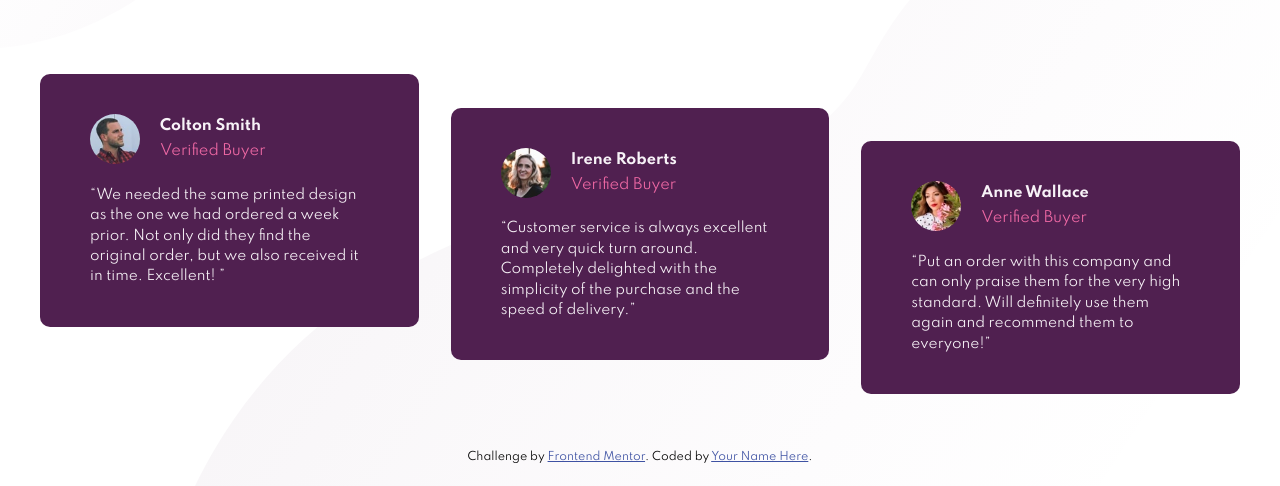
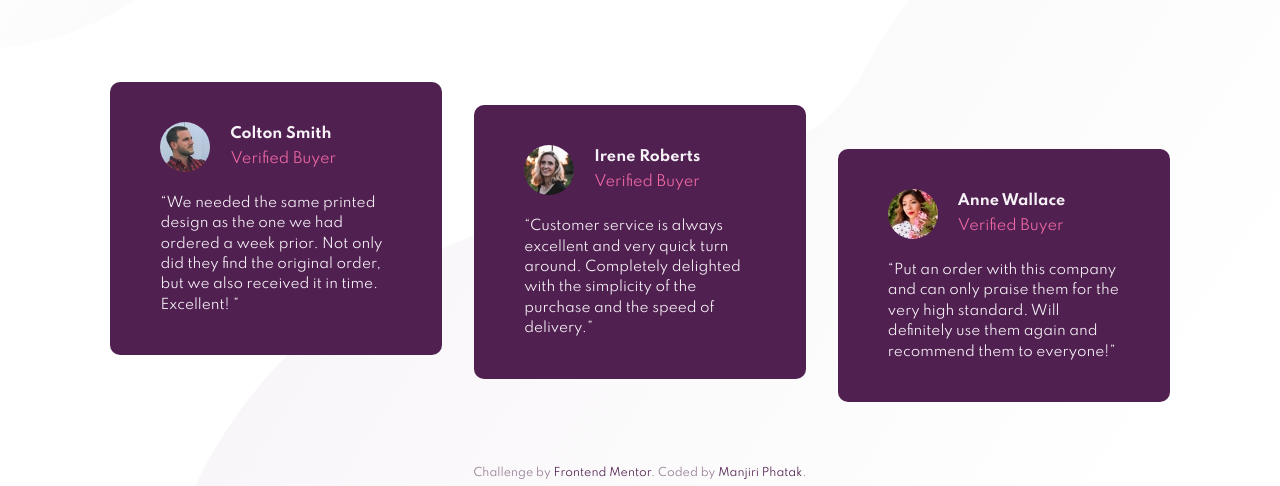
Before and after one commit to manjiriphatak/social-proof-section-master-2-FM, a plain HTML site: page index.html in a window 1280 px wide. Shown: the part 314-800 px from the top of the page. Drawn offline with Linux system fonts and the light colour scheme.

Commit message:
updated css for attributes

```diff
--- a/index.html
+++ b/index.html
@@ -141,7 +141,12 @@
       Challenge by
       <a href="https://www.frontendmentor.io?ref=challenge" target="_blank"
         >Frontend Mentor</a
-      >. Coded by <a href="#">Your Name Here</a>.
+      >. Coded by
+      <a
+        href="https://github.com/manjiriphatak/social-proof-section-master-2-FM"
+        target="_blank"
+        >Manjiri Phatak</a
+      >.
     </div>
   </body>
 </html>
--- a/style.css
+++ b/style.css
@@ -27,7 +27,7 @@ body {
 }
 
 .grid-container {
-  min-width: 1200px;
+  max-width: 1200px;
   padding-top: 80px;
   padding-bottom: 80px;
 }
@@ -62,12 +62,7 @@ body {
   color: var(--Very-Dark-Magenta);
   font-weight: 700;
 }
-/*
-.testimonial-section {
-  display: flex;
-  flex-direction: column;
-  gap: 10px;
-}*/
+
 .testimonial-section {
   text-align: left;
   color: var(--Light-Grayish-Magenta);
@@ -107,25 +102,23 @@ body {
   font-size: 11px;
   text-align: center;
   margin: 5px;
+  color: var(--Dark-Grayish-Magenta);
 }
 .attribution a {
-  color: hsl(228, 45%, 44%);
+  color: var(--Very-Dark-Magenta);
+  text-decoration: none;
+  transition: all 0.2s ease-in-out;
 }
 
-@media (min-width: 1024px) {
-  body {
-    background-image: url(images/bg-pattern-top-desktop.svg),
-      url(images/bg-pattern-bottom-desktop.svg);
-    background-repeat: no-repeat, no-repeat;
-    background-position: top left, bottom right;
-    align-items: center;
-  }
-
+.attribution a:hover {
+  color: var(--Soft-Pink);
+}
+@media (min-width: 1200px) {
   .grid-container {
-    height: 95vh;
+    height: 97vh;
     display: grid;
     align-content: center;
-    max-width: 1200px;
+
     margin: 0;
     padding: 0;
   }
@@ -200,3 +193,17 @@ body {
     flex: 1 1 0%;
   }
 }
+@media (min-width: 1024px) {
+  .grid-container {
+    max-width: 85%;
+  }
+}
+@media (min-width: 376px) {
+  body {
+    background-image: url(images/bg-pattern-top-desktop.svg),
+      url(images/bg-pattern-bottom-desktop.svg);
+    background-repeat: no-repeat, no-repeat;
+    background-position: top left, bottom right;
+    align-items: center;
+  }
+}
```
